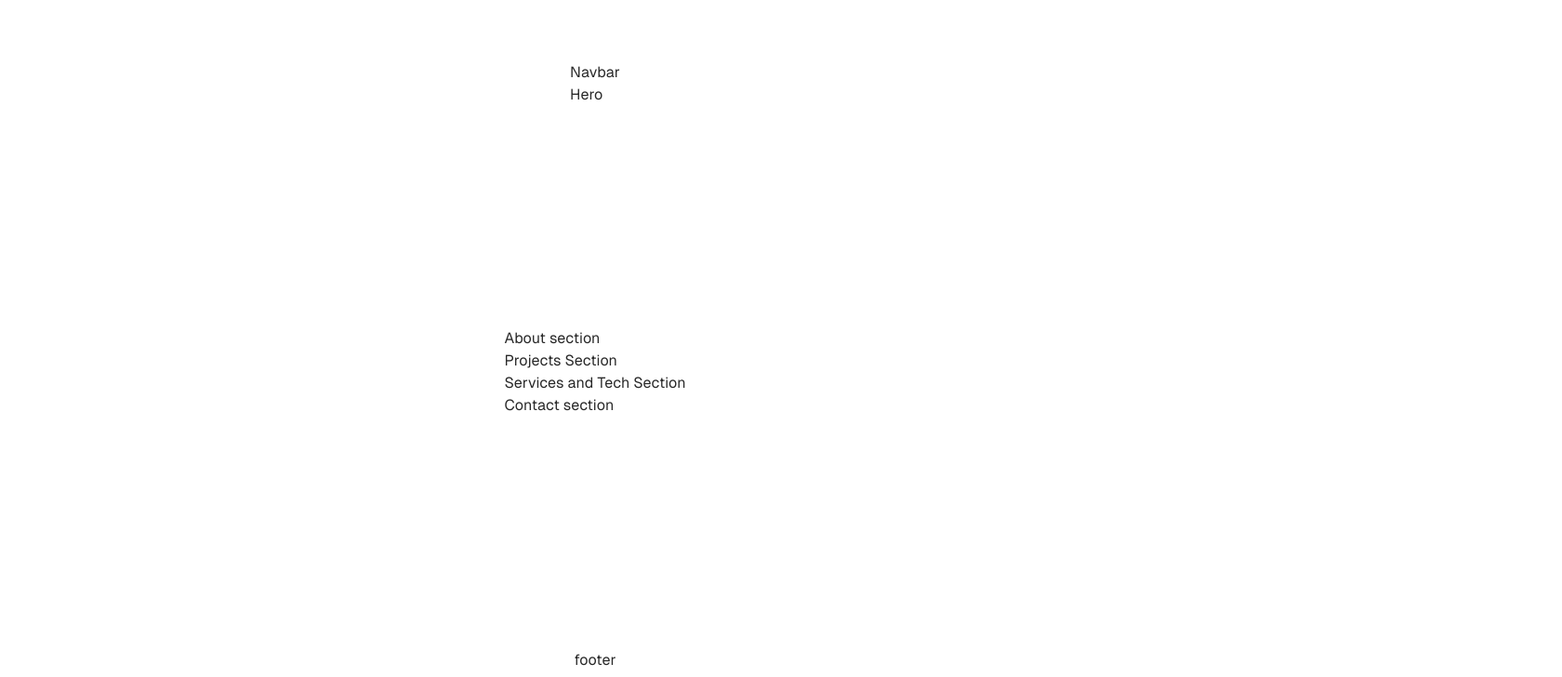
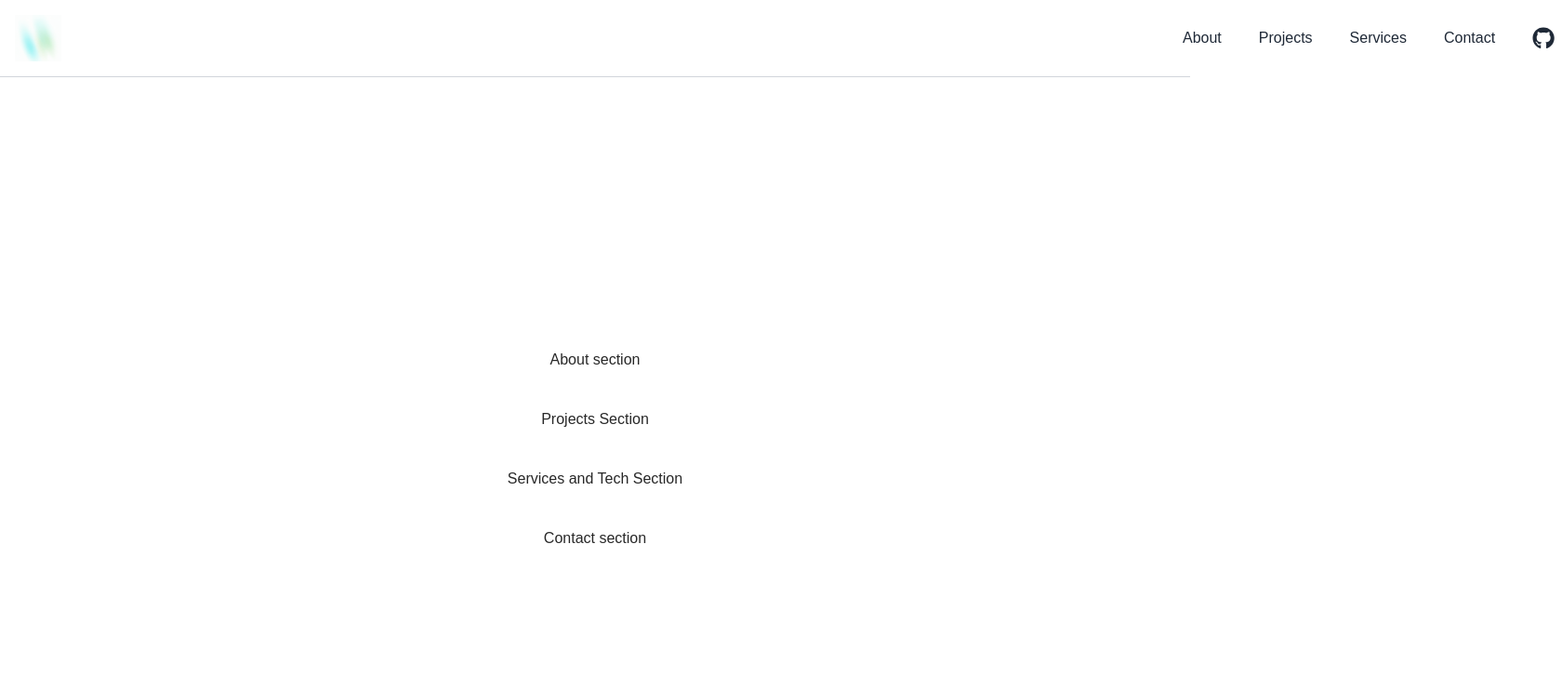
Before and after one commit to shay122990/next-portfolio, a Next.js app: page / in a window 1280 px wide. Shown: the top 728 px of the page at 93% size, 1680 px wide, since content can reach past the window. Built offline with nearby package versions, Linux system fonts and the light colour scheme.

Commit message:
basic navbar layout

```diff
--- a/src/app/components/about/About.tsx
+++ b/src/app/components/about/About.tsx
@@ -1,7 +1,7 @@
 
 export default function About() {
   return (
-    <div>
+    <div id="about">
       About section
     </div>
   )
--- a/src/app/components/contact/Contact.tsx
+++ b/src/app/components/contact/Contact.tsx
@@ -1,7 +1,7 @@
 
 export default function Contact() {
   return (
-    <div>
+    <div id="contact">
       Contact section
     </div>
   )
--- a/src/app/components/header/Header.tsx
+++ b/src/app/components/header/Header.tsx
@@ -1,10 +1,10 @@
 import Navbar from "../navbar/Navbar"
-import Hero from "../hero/Hero"
+// import Hero from "../hero/Hero"
 export default function Header () {
   return (
     <header>
       <Navbar/>
-      <Hero/>
+      {/* <Hero/> */}
     </header>
   )
 }
--- a/src/app/components/navbar/Navbar.tsx
+++ b/src/app/components/navbar/Navbar.tsx
@@ -1,8 +1,67 @@
+"use client";
+import { useState } from "react";
+import Image from "next/image";
+import Link from "next/link";
+import { FaBars, FaTimes } from 'react-icons/fa';
+import { FaGithub } from 'react-icons/fa';
 
-export default function Navbar() {
+const Navbar: React.FC = () => {
+  const [isMenuOpen, setIsMenuOpen] = useState(false);
+
+  const toggleMenu = () => {
+    setIsMenuOpen(!isMenuOpen);
+  };
+
   return (
-    <nav>
-      Navbar
+    <nav className="relative flex items-center justify-between p-4 border-b border-gray-300 bg-white dark:bg-gray-900">
+      <div className="flex-1 flex ">
+        <Image src="/images/logo.gif" width={50} height={50} alt="logo image" />
+      </div>
+
+      <button
+        onClick={toggleMenu}
+        className="md:hidden text-gray-800 dark:text-white ml-auto"
+        aria-label={isMenuOpen ? "Close Menu" : "Open Menu"}
+      >
+        {isMenuOpen ? <FaTimes className="text-2xl" /> : <FaBars className="text-2xl" />}
+      </button>
+
+      <div
+        className={`${
+          isMenuOpen ? "block" : "hidden"
+        } fixed top-0 right-0 w-2/3 h-full bg-white dark:bg-gray-900 transform transition-transform duration-300 ease-in-out md:static md:flex md:items-center md:w-auto md:block`}
+        style={{ transform: isMenuOpen ? 'translateX(0)' : 'translateX(100%)' }}
+      >
+        {isMenuOpen && (
+          <button onClick={toggleMenu} className="absolute top-4 left-4 text-gray-800 dark:text-white" aria-label="Close Menu">
+            <FaTimes className="text-2xl" />
+          </button>
+        )}
+
+        <div className="flex flex-col items-end p-4 md:p-0 md:flex-row md:space-x-6 md:text-gray-800 md:dark:text-white">
+          <ul className="flex flex-col md:flex-row md:space-x-6 md:text-gray-800 md:dark:text-white">
+            <li className="p-2">
+              <Link href="#about">About</Link>
+            </li>
+            <li className="p-2">
+              <Link href="#projects">Projects</Link>
+            </li>
+            <li className="p-2">
+              <Link href="#services-tech-stack">Services</Link>
+            </li>
+            <li className="p-2">
+              <Link href="#contact">Contact</Link>
+            </li>
+            <li className="p-2">
+              <Link href="https://github.com/shay122990" target="_blank" rel="noreferrer" aria-label="GitHub Profile">
+                <FaGithub className="w-6 h-6 text-gray-800 dark:text-white" />
+              </Link>
+            </li>
+          </ul>
+        </div>
+      </div>
     </nav>
-  )
-}
+  );
+};
+
+export default Navbar;
--- a/src/app/components/projects/Projects.tsx
+++ b/src/app/components/projects/Projects.tsx
@@ -1,7 +1,7 @@
 
 export default function Projects() {
   return (
-    <div>
+    <div id="projects">
       Projects Section
     </div>
   )
--- a/src/app/components/tech-stack/TechStack.tsx
+++ b/src/app/components/tech-stack/TechStack.tsx
@@ -1,7 +1,7 @@
 
 export default function TechStack() {
   return (
-    <div>
+    <div id="services-tech-stack">
       Services and Tech Section
     </div>
   )
--- a/src/app/globals.css
+++ b/src/app/globals.css
@@ -1,6 +1,7 @@
 @tailwind base;
 @tailwind components;
 @tailwind utilities;
+
 
 :root {
   --background: #ffffff;
--- a/src/app/page.tsx
+++ b/src/app/page.tsx
@@ -7,15 +7,15 @@ import Contact from "./components/contact/Contact";
 
 export default function Home() {
   return (
-    <div className="grid grid-rows-[20px_1fr_20px] items-center justify-items-center min-h-screen p-8 pb-20 gap-16 sm:p-20 font-[family-name:var(--font-geist-sans)]">
+    <>
       <Header/>
-      <main>
+      <main className="flex flex-col items-center justify-center min-h-screen space-y-10">
         <About/>
         <Projects/>
         <TechStack/>
         <Contact/>
       </main>
       <Footer/>
-    </div>
+    </>
   );
 }
```
Also changed, not shown: package.json (+5 -4 lines), public/images/logo.gif (added), 1 other file (tests, documents, lock files or other folders).
